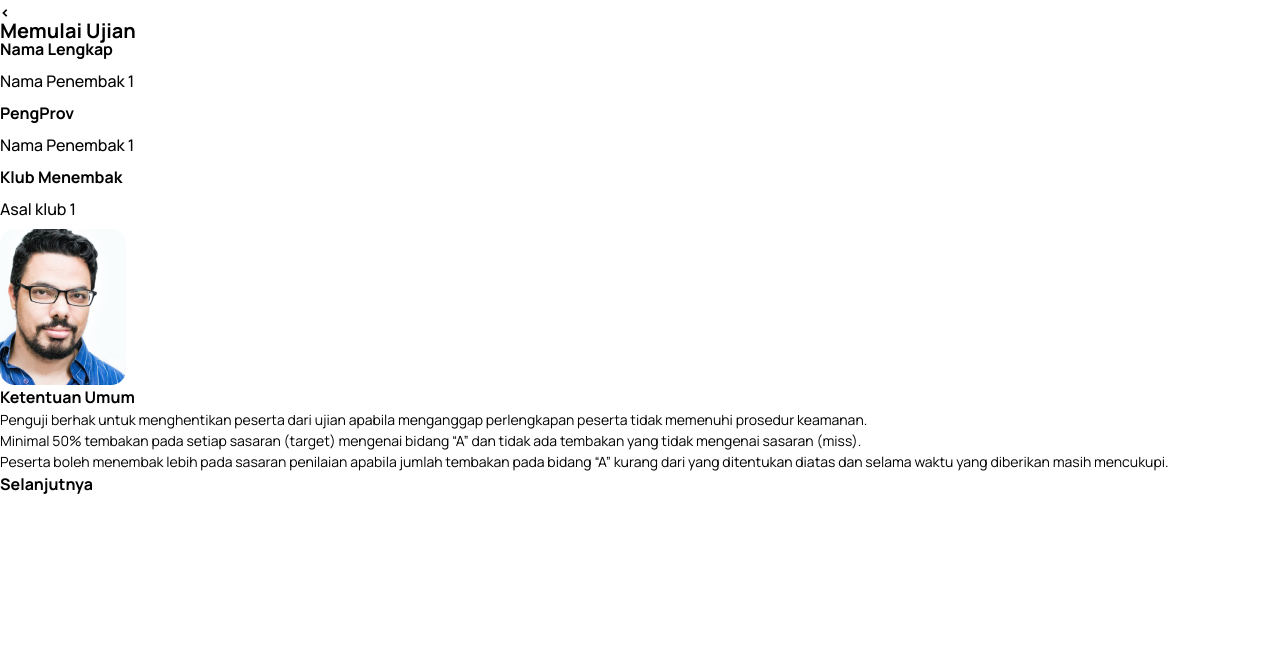
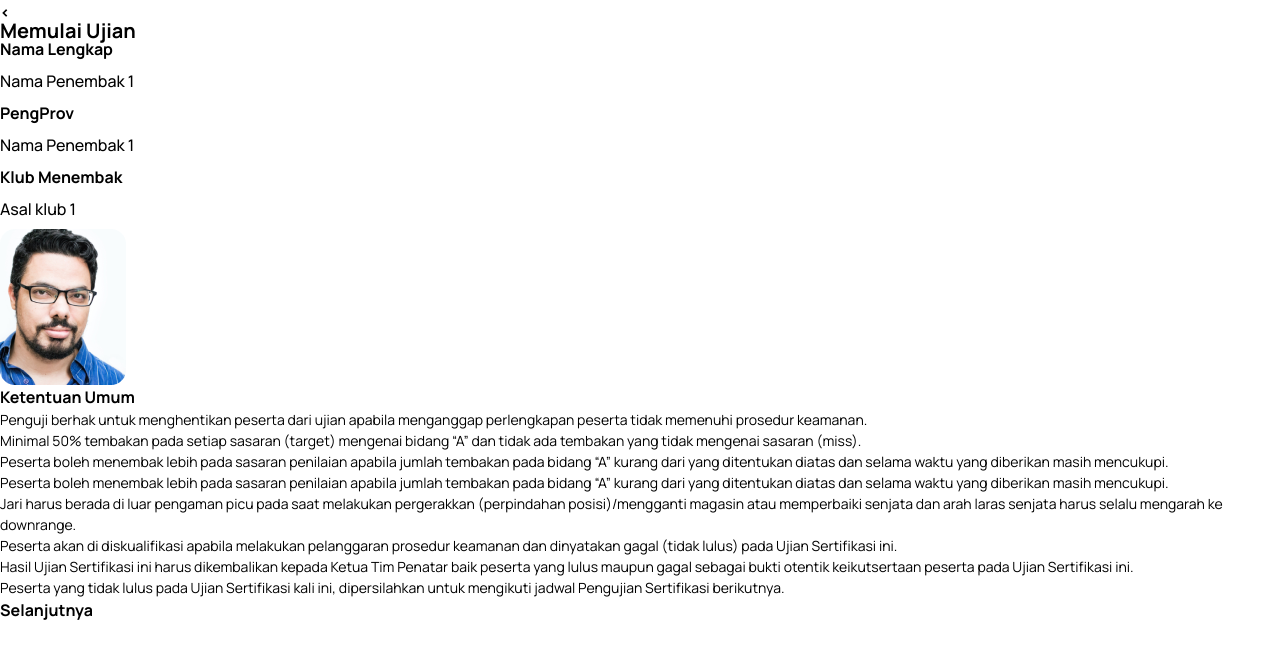
Before and after one commit to zidane-arkan/perbakin-pwa, a React (Vite) app: page / in a window 1280 px wide. Shown: the top 658 px of the page. Built offline with nearby package versions, Linux system fonts and the light colour scheme.

Commit message:
Update Header Card page and ketentuan umum V1.2

```diff
--- a/src/components/ui/card.tsx
+++ b/src/components/ui/card.tsx
@@ -5,8 +5,9 @@ type Props = {
     className?: string
 }
 const Card = (props: Props) => {
+    const customClass = `${props.className} flex flex-col max-w-full gap-4 px-8`;
     return (
-        <section className='flex flex-col max-w-full gap-4 px-8'>
+        <section className={customClass}>
             {props.children}
         </section>
     )
--- a/src/index.css
+++ b/src/index.css
@@ -2,6 +2,7 @@
 @tailwind base;
 @tailwind components;
 @tailwind utilities;
+
 body {
   font-family: "Manrope", sans-serif;
   font-size: 16px;
--- a/src/layout/pages/KetentuanUmum.tsx
+++ b/src/layout/pages/KetentuanUmum.tsx
@@ -14,7 +14,7 @@ const KetentuanUmum = () => {
                     <span></span>
                 </div>
             </Header>
-            <Card>
+            <Card className='pb-8'>
                 <section className='flex flex-row items-center justify-between gap-4'>
                     <div className='flex flex-col gap-2'>
                         <span>
@@ -40,6 +40,11 @@ const KetentuanUmum = () => {
                         <li>Penguji berhak untuk menghentikan peserta dari ujian apabila menganggap perlengkapan peserta tidak memenuhi prosedur keamanan.</li>
                         <li>Minimal 50% tembakan pada setiap sasaran (target) mengenai bidang “A” dan tidak ada tembakan yang tidak mengenai sasaran (miss).</li>
                         <li>Peserta boleh menembak lebih pada sasaran penilaian apabila jumlah tembakan pada bidang “A” kurang dari yang ditentukan diatas dan selama waktu yang diberikan masih mencukupi. </li>
+                        <li>Peserta boleh menembak lebih pada sasaran penilaian apabila jumlah tembakan pada bidang “A” kurang dari yang ditentukan diatas dan selama waktu yang diberikan masih mencukupi. </li>
+                        <li>Jari harus berada di luar pengaman picu pada saat melakukan pergerakkan (perpindahan posisi)/mengganti magasin atau memperbaiki senjata dan arah laras senjata harus selalu mengarah ke downrange. </li>
+                        <li>Peserta akan di diskualifikasi apabila melakukan pelanggaran prosedur keamanan dan dinyatakan gagal (tidak lulus) pada Ujian Sertifikasi ini. </li>
+                        <li>Hasil Ujian Sertifikasi ini harus dikembalikan kepada Ketua Tim Penatar baik peserta yang lulus maupun gagal sebagai bukti otentik keikutsertaan peserta pada Ujian Sertifikasi ini. </li>
+                        <li>Peserta yang tidak lulus pada Ujian Sertifikasi kali ini, dipersilahkan untuk mengikuti jadwal Pengujian Sertifikasi berikutnya. </li>
                     </ol>
                 </section>
                 <section>
```
